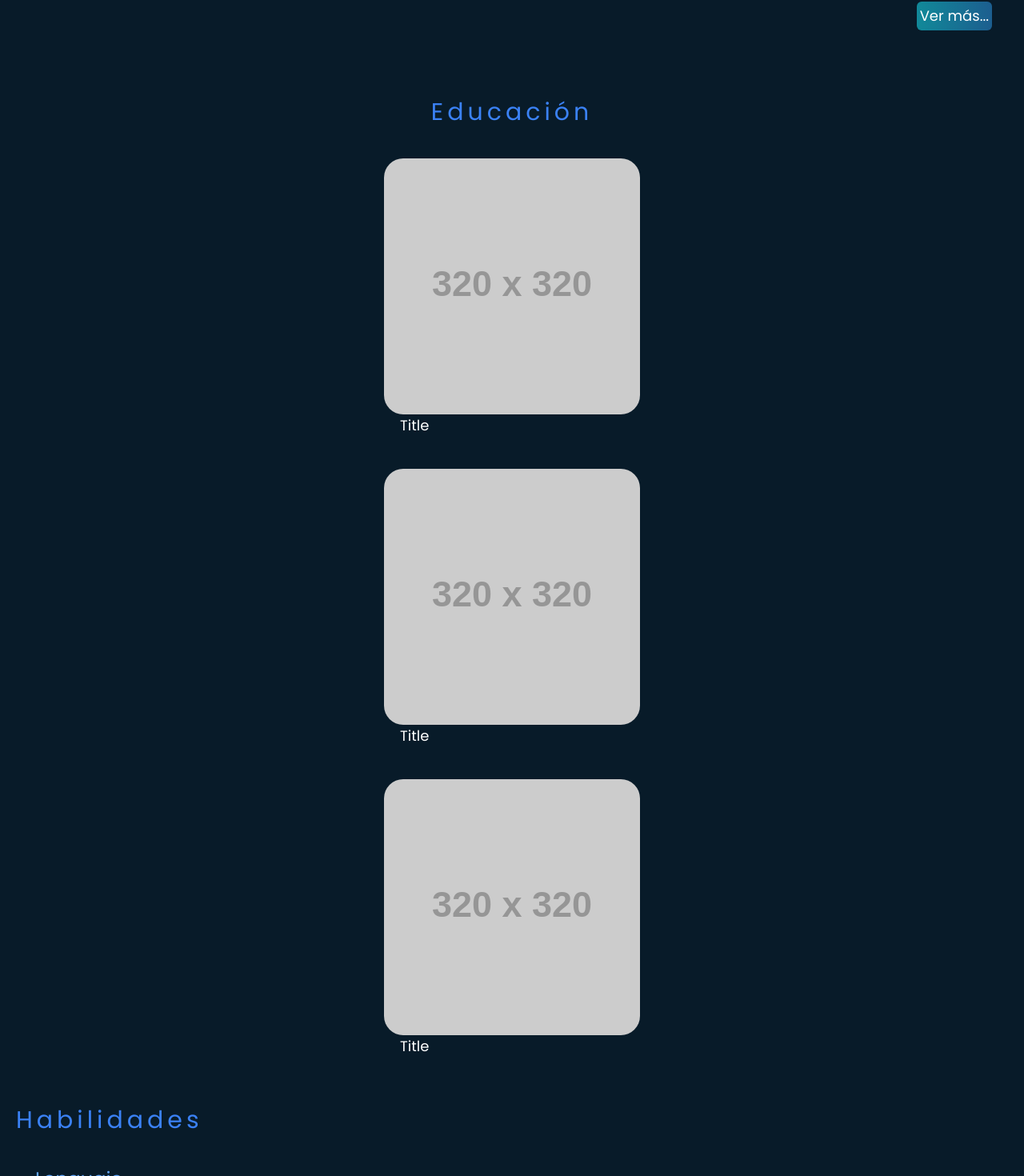
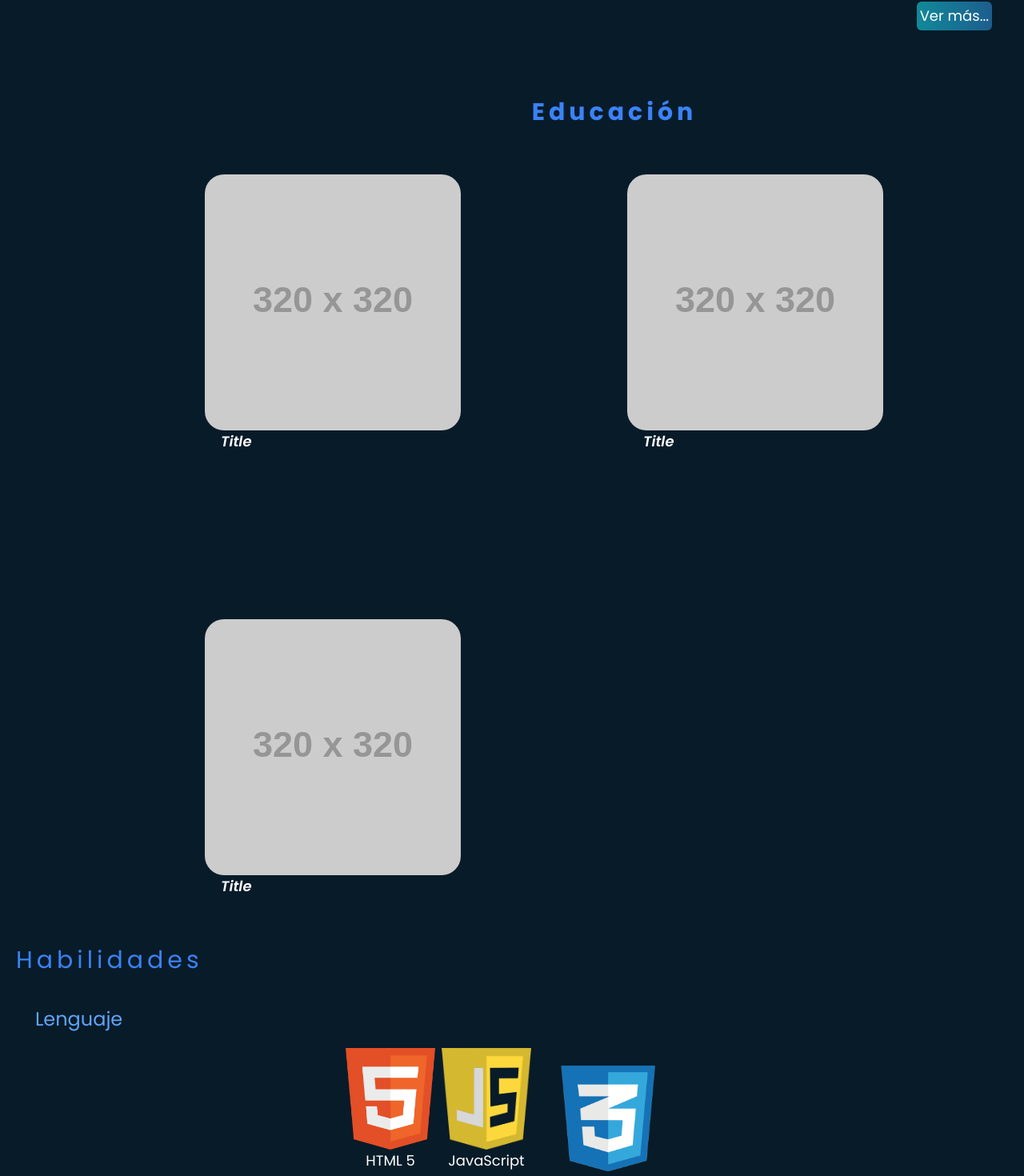
Before and after one commit to Diego2Drm/Portafolio, a React (Vite) app: page / in a window 1280 px wide. Shown: the part 1478-2948 px from the top of the page at 80% size. Built offline with nearby package versions, Linux system fonts and the light colour scheme.

Commit message:
Education in Desktop

```diff
--- a/src/Components/Education/Education.jsx
+++ b/src/Components/Education/Education.jsx
@@ -2,22 +2,24 @@ import React from "react";
 
 function Education() {
   return (
-    <section id="Education" className="w-full flex flex-col items-center gap-10 min-h-screen mb-10">
-      <h2 className="text-blue-500 text-3xl tracking-[5px]">Educación</h2>
+    <section id="Education" className="w-full flex flex-col items-center gap-10 min-h-screen mb-10 lg:pl-64">
+      <h2 className="text-blue-500 font-bold text-3xl tracking-[5px]">Educación</h2>
 
-      <div>
-        <img className="rounded-3xl" src="https://placehold.co/320x320" alt="diplomaImg" />
-        <p className="text-white text-lg pl-5">Title</p>
-      </div>
+      <div className="lg:flex flex-wrap gap-4 xl:gap-52 xl:mt-5">
+        <figure className="w-80">
+          <img className="rounded-3xl" src="https://placehold.co/320x320" alt="diplomaImg" />
+          <figcaption className="text-white text-lg pl-5 italic font-semibold">Title</figcaption>
+        </figure>
 
-      <div>
-        <img className="rounded-3xl" src="https://placehold.co/320x320" alt="diplomaImg" />
-        <p className="text-white text-lg pl-5">Title</p>
-      </div>
+        <figure className="w-80">
+          <img className="rounded-3xl" src="https://placehold.co/320x320" alt="diplomaImg" />
+          <figcaption className="text-white text-lg pl-5 italic font-semibold">Title</figcaption>
+        </figure>
 
-      <div>
-        <img className="rounded-3xl" src="https://placehold.co/320x320" alt="diplomaImg" />
-        <p className="text-white text-lg pl-5">Title</p>
+        <figure className="w-80">
+          <img className="rounded-3xl" src="https://placehold.co/320x320" alt="diplomaImg" />
+          <figcaption className="text-white text-lg pl-5 italic font-semibold">Title</figcaption>
+        </figure>
       </div>
 
 
```
